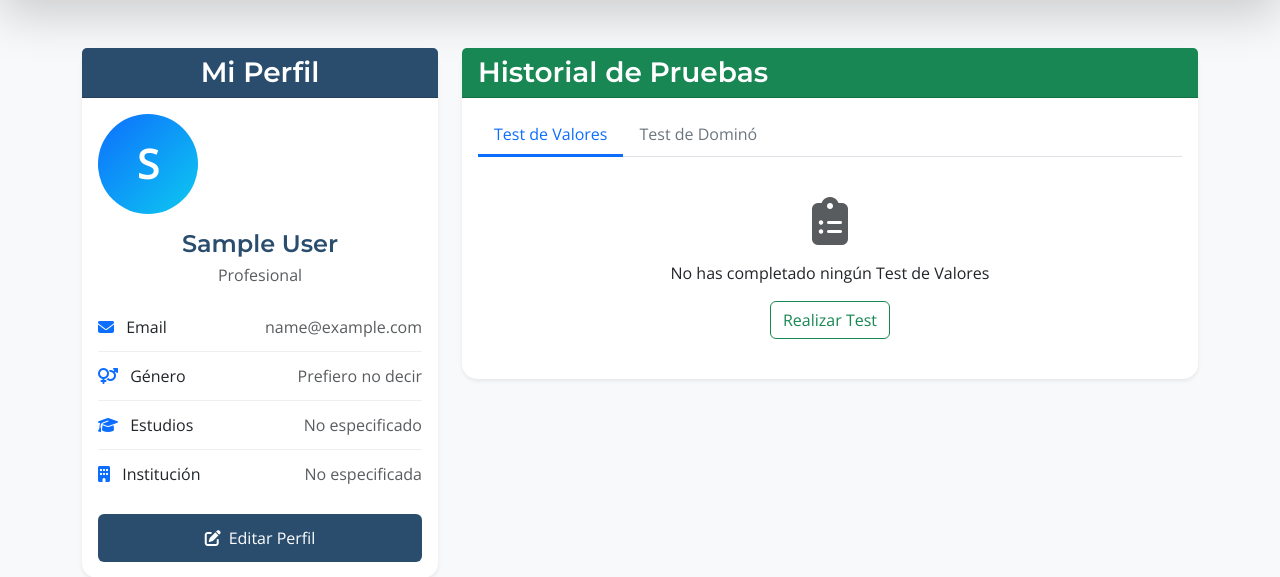
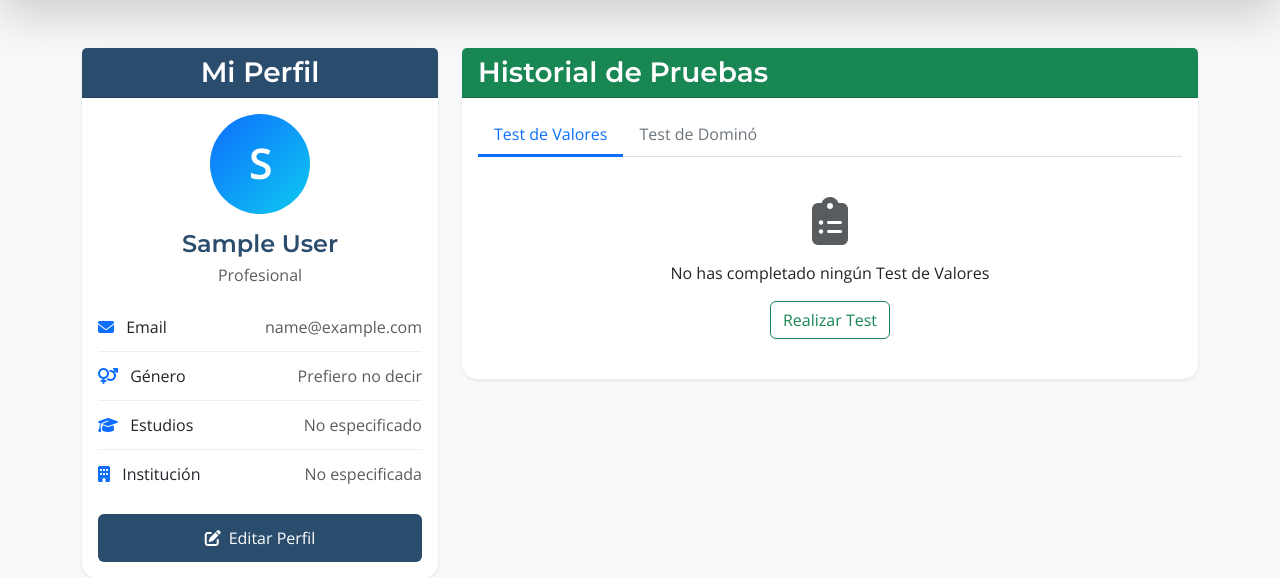
Before and after one commit to MetalFKingRawner/psicologia, a Django app: page /usuarios/profile/ in a window 1280 px wide. Shown: the part 85-662 px from the top of the page. Run offline with Django 5.2, Linux system fonts and the light colour scheme; the visitor is signed in with stand-in values (Sample User, id 1); data that the repository does not hold is empty.

Commit message:
Centrado del avatar
Se centró el avatar del perfil

```diff
--- a/templates/users/profile.html
+++ b/templates/users/profile.html
@@ -13,9 +13,10 @@
                     <h3 class="card-title mb-0">Mi Perfil</h3>
                 </div>
                 <div class="card-body text-center">
-                    <div class="avatar mx-auto mb-3">
+                    <!-- Avatar centrado -->
+                    <div class="d-flex justify-content-center mb-3">
                         <div class="avatar-initials bg-primary text-white rounded-circle d-flex align-items-center justify-content-center"
-                             style="width: 100px; height: 100px; font-size: 40px;">
+                            style="width: 100px; height: 100px; font-size: 40px;">
                             {{ user.full_name|slice:":1" }}
                         </div>
                     </div>
```
